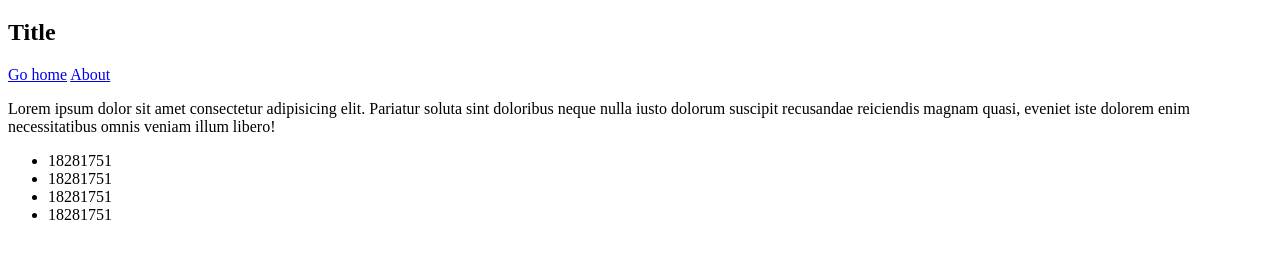
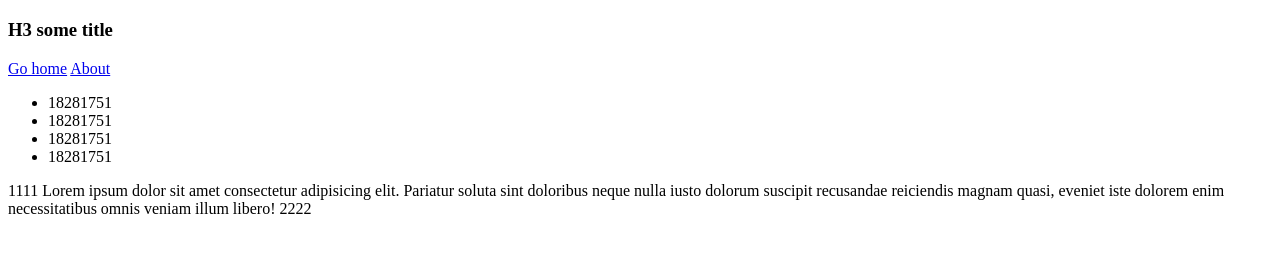
Before and after one commit to vetaluga/gitCBSlesson, a plain HTML site: page page2.html in a window 1280 px wide. Shown: the part 61-320 px from the top of the page. Drawn offline with Linux system fonts and the light colour scheme.

Commit message:
update page2

```diff
--- a/page2.html
+++ b/page2.html
@@ -7,15 +7,15 @@
 </head>
 <body>
     <h1>Page 2</h1>
-    <h2>Title</h2>
+    <h3>H3 some title</h3>
     <a href="index.html">Go home</a>
     <a href="about.html">About</a>
-    <p>Lorem ipsum dolor sit amet consectetur adipisicing elit. Pariatur soluta sint doloribus neque nulla iusto dolorum suscipit recusandae reiciendis magnam quasi, eveniet iste dolorem enim necessitatibus omnis veniam illum libero!</p>
     <ul>
         <li>18281751</li>
         <li>18281751</li>
         <li>18281751</li>
         <li>18281751</li>
     </ul>
+    <p> 1111 Lorem ipsum dolor sit amet consectetur adipisicing elit. Pariatur soluta sint doloribus neque nulla iusto dolorum suscipit recusandae reiciendis magnam quasi, eveniet iste dolorem enim necessitatibus omnis veniam illum libero! 2222</p>
 </body>
 </html>
```
